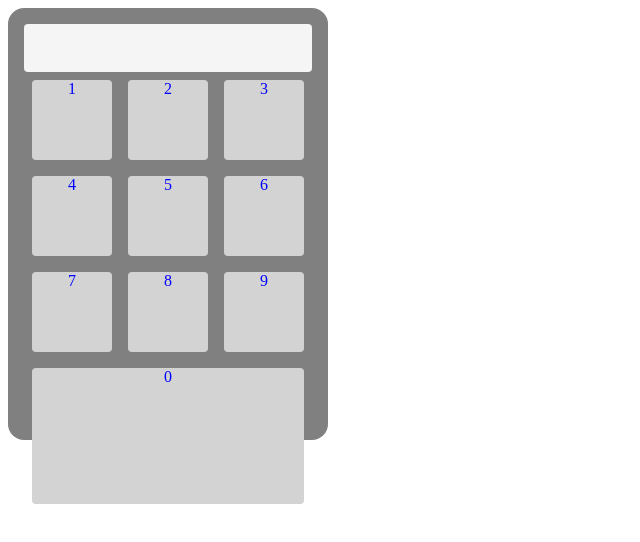
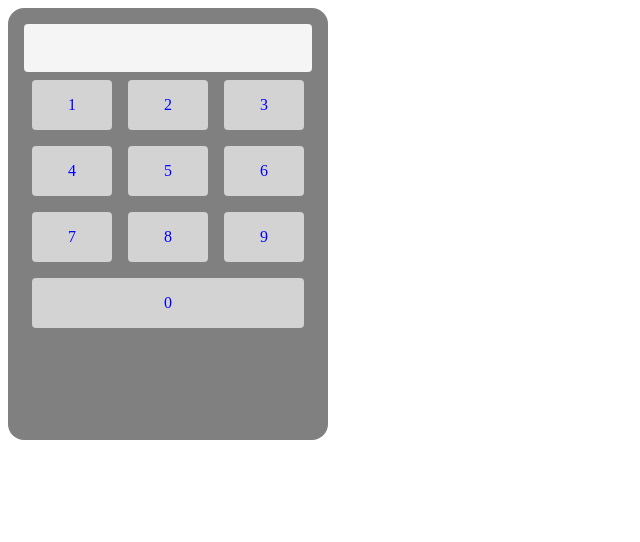
Before and after one commit to FernandoJudice/odin-calculator, a plain HTML site: page index.html in a window 1280 px wide. Shown: the whole page, without its empty margins (0-640 px from the left). Drawn offline with Linux system fonts and the light colour scheme.

Commit message:
fix button text not centered

```diff
--- a/index.js
+++ b/index.js
@@ -17,8 +17,12 @@ function renderOneToNine(){
             const calcButton = document.createElement("div");
             calcButton.classList.add("calcButton");
             calcButton.style.flex = "1 0 auto";
-            calcButton.textContent = i*3+j+1;
             row.appendChild(calcButton);
+
+            const buttonText = document.createElement("p");
+            buttonText.textContent = i*3+j+1;
+            buttonText.classList.add("numeral");
+            calcButton.appendChild(buttonText);
         }
     }
 }
@@ -27,9 +31,13 @@ function renderZero(){
     const calcButton = document.createElement("div");
     calcButton.classList.add("calcButton");
     calcButton.style.flex = "2 0 auto";
-    calcButton.textContent = 0;
-    calcButton.style.aspectRatio = "2/1";
+    // calcButton.style.aspectRatio = "2/1";
     left.appendChild(calcButton);
+
+    const buttonText = document.createElement("p");
+    buttonText.textContent = 0;
+    buttonText.classList.add("numeral");
+    calcButton.appendChild(buttonText);
 }
 
 
--- a/style.css
+++ b/style.css
@@ -19,7 +19,7 @@
 }
 
 .calcButton {
-    aspect-ratio: 1/1;
+    /* aspect-ratio: 1/1; */
     background-color: lightgray;
     display: flex;
     justify-content: center;
```
